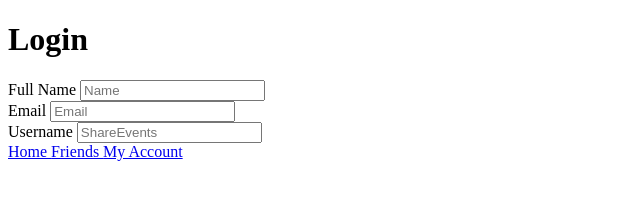
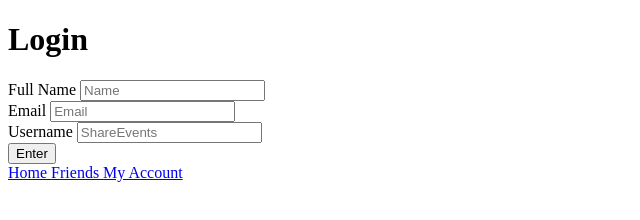
Before and after one commit to mandyakk/ShareEvents, a plain HTML site: page index.html in a window 1280 px wide. Shown: the whole page, without its empty margins (0-640 px from the left). Drawn offline with Linux system fonts and the light colour scheme.

Commit message:
Update index.html

```diff
--- a/index.html
+++ b/index.html
@@ -21,6 +21,7 @@
     <label>Username</label>
     <input type="text" placeholder="ShareEvents">
   </div>
+  <button type="button">Enter</button>
 </form>
 
 <!-- navigation bar -->
```
